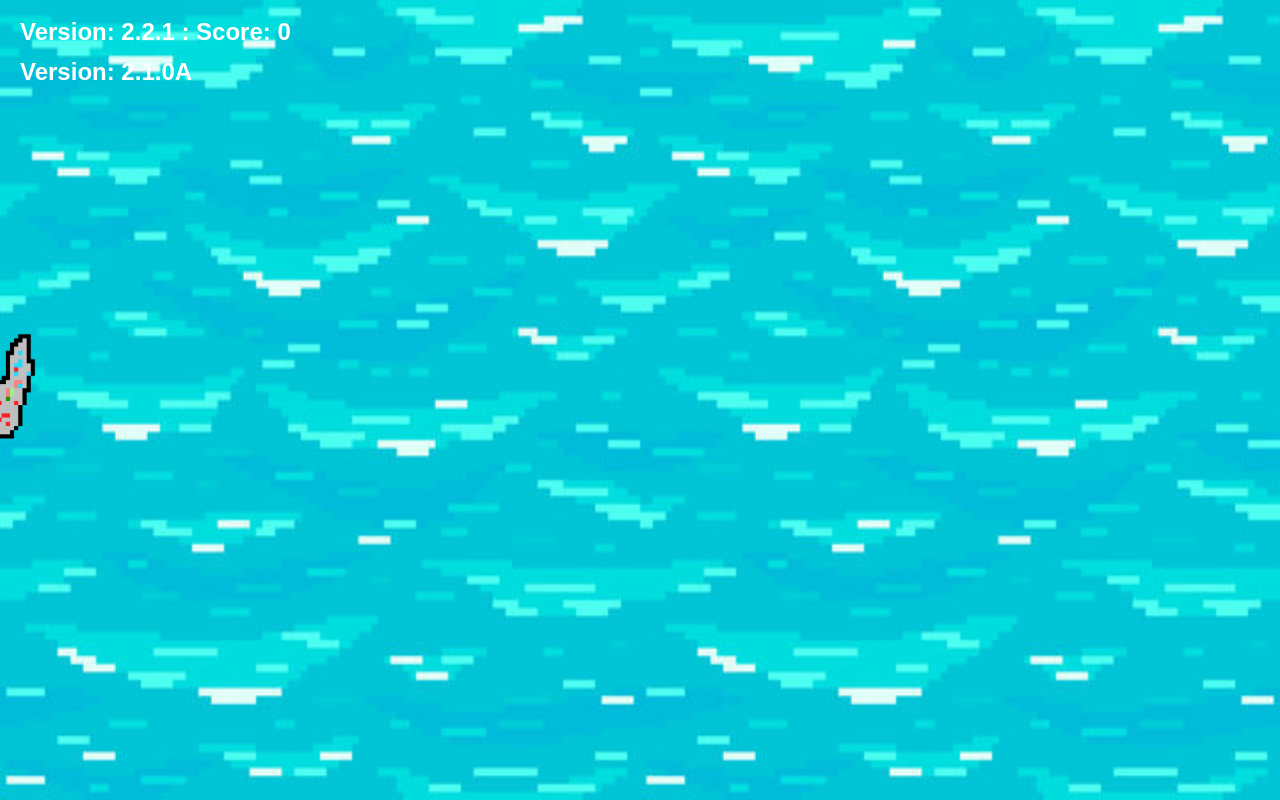
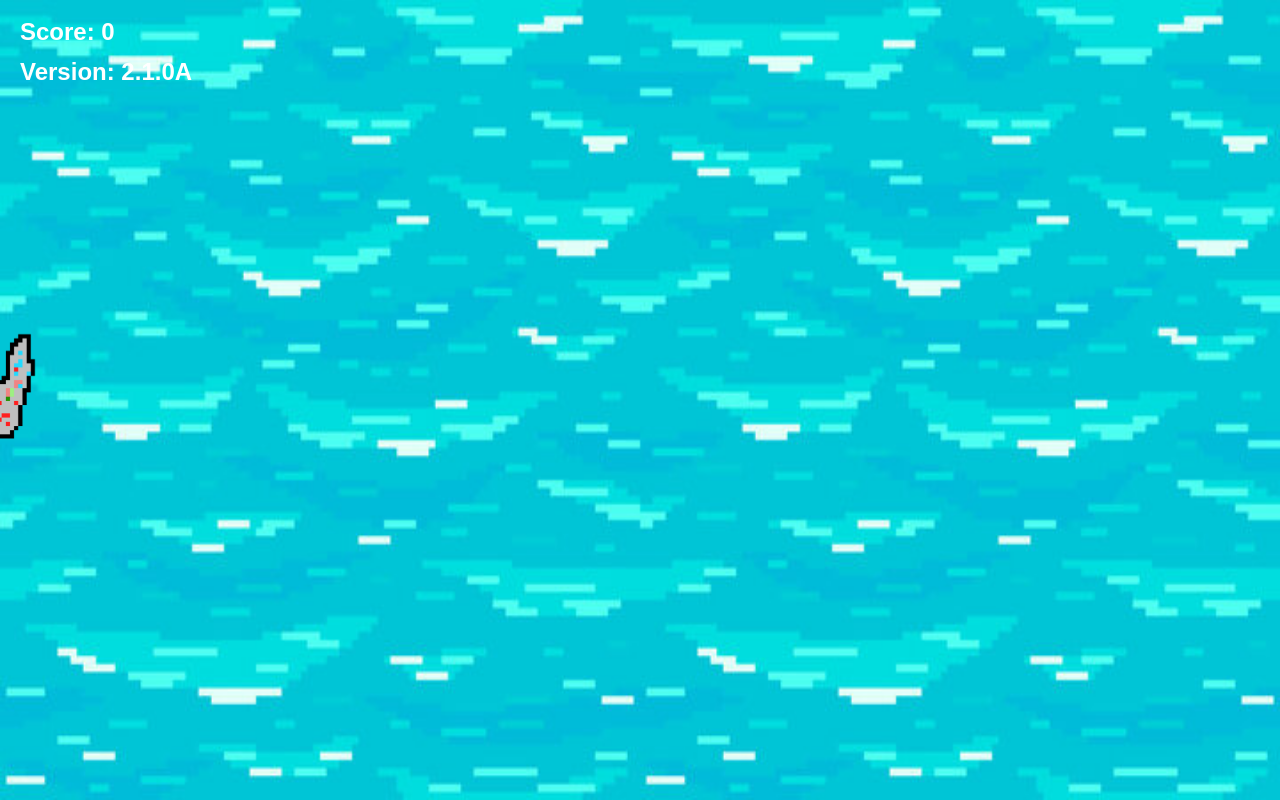
Before and after one commit to html-css-js23/ocean-picking-game, a plain HTML site: page index.html in a window 1280 px wide. Drawn offline with Linux system fonts and the light colour scheme; animation ran at ten frames a second.

Commit message:
Update index.html

```diff
--- a/index.html
+++ b/index.html
@@ -59,7 +59,7 @@
 		function drawScore() {
 			ctx.fillStyle = "white";
 			ctx.font = "bold 24px Arial";
-			ctx.fillText("Version: 2.2.1 : Score: " + score, 20, 40);
+			ctx.fillText("Score: " + score, 20, 40);
 		}
 
 		function uwu() {
```
